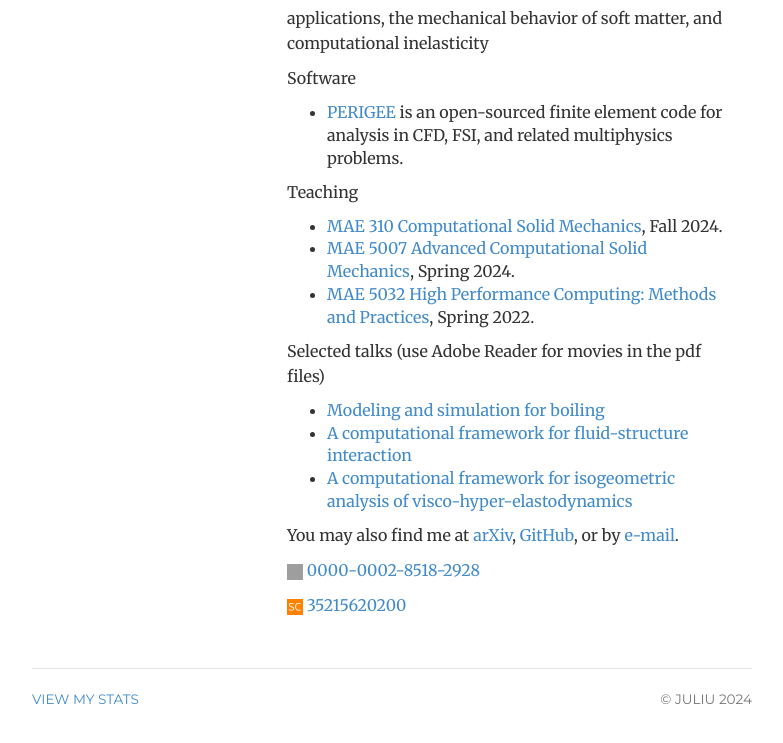
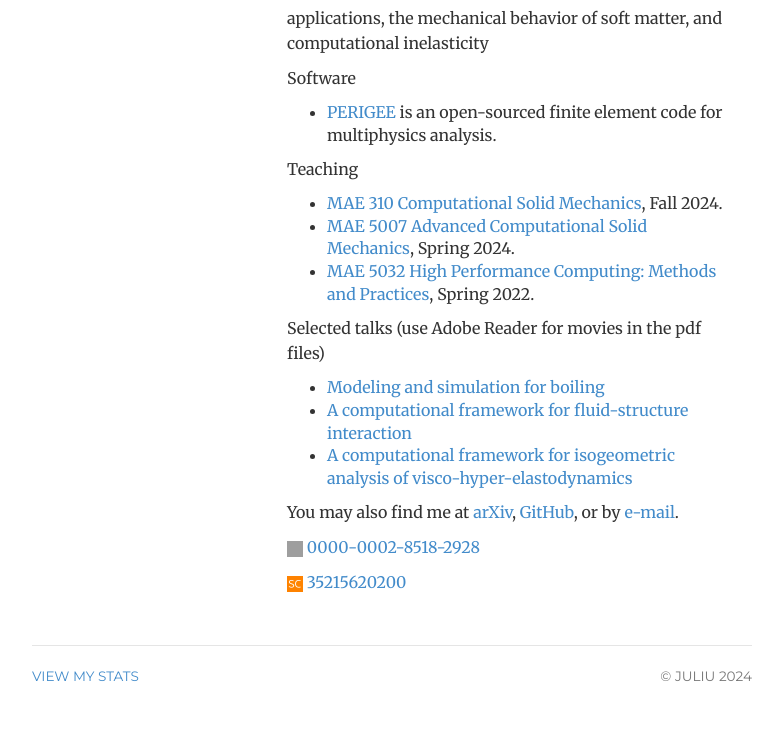
Before and after one commit to ju-liu/ju-liu.github.io, a Jekyll site: the page built from index.html, in a window 1280 px wide, cut to the strip 324-1085 px from the top of the page. Shown: the top 743 px of the strip, without its empty margins (248-1031 px from the left). Built offline with Jekyll 4.4.1, drawn with Linux system fonts in a browser that asks for light colours; nearby versions of some CDN libraries; library files that are not in the unit come from our copies; comment, search, counter and statistics services are not loaded; grey boxes are pictures that could not be loaded.

Commit message:
Update index.html

```diff
--- a/index.html
+++ b/index.html
@@ -21,7 +21,7 @@
 
     <p>Software</p>
     <ul>
-      <li><a href="https://github.com/APSIS-ANALYSIS/PERIGEE">PERIGEE</a> is an open-sourced finite element code for analysis in CFD, FSI, and related multiphysics problems.</li>
+      <li><a href="https://github.com/APSIS-ANALYSIS/PERIGEE">PERIGEE</a> is an open-sourced finite element code for multiphysics analysis.</li>
     </ul>
 
     <p>Teaching</p>
```
